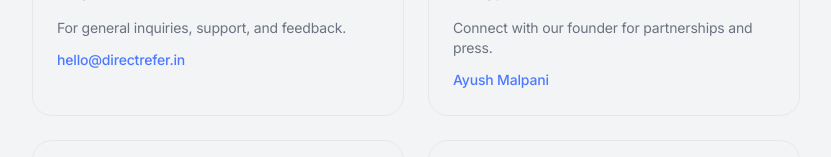
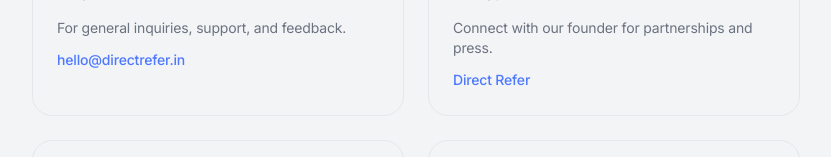
Before and after one commit to ayushmalpani1712/directrefer, a React (Vite) app: page /contact in a window 1280 px wide. Shown: the part 331-488 px from the top of the page, without its empty margins (224-1055 px from the left). Built offline with nearby package versions, Linux system fonts and the light colour scheme; no server answers.

Commit message:
feat: update LinkedIn to official Direct Refer page across all pages

```diff
--- a/src/components/layout.tsx
+++ b/src/components/layout.tsx
@@ -525,7 +525,7 @@
             <Link to="/cookies" className="hover:text-foreground transition-colors">Cookies</Link>
             <Link to="/contact" className="hover:text-foreground transition-colors">Contact</Link>
             <span className="hidden sm:inline">·</span>
-            <a href="https://linkedin.com/in/ayushmalpani" target="_blank" rel="noopener noreferrer" className="hover:text-foreground underline underline-offset-2">Ayush Malpani</a>
+            <a href="https://linkedin.com/in/direct-refer" target="_blank" rel="noopener noreferrer" className="hover:text-foreground underline underline-offset-2">LinkedIn</a>
           </div>
         </footer>
         <FAB />
--- a/src/pages/About.tsx
+++ b/src/pages/About.tsx
@@ -93,7 +93,7 @@
             <div>
               <p className="font-semibold text-foreground">Ayush Malpani</p>
               <p className="text-sm text-muted-foreground">Founder & Developer</p>
-              <a href="https://linkedin.com/in/ayushmalpani" target="_blank" rel="noopener noreferrer" className="mt-1 inline-flex items-center gap-1 text-sm text-primary hover:underline">
+              <a href="https://linkedin.com/in/direct-refer" target="_blank" rel="noopener noreferrer" className="mt-1 inline-flex items-center gap-1 text-sm text-primary hover:underline">
                 <Linkedin className="h-3.5 w-3.5" /> LinkedIn
               </a>
             </div>
--- a/src/pages/Contact.tsx
+++ b/src/pages/Contact.tsx
@@ -34,9 +34,9 @@
             </div>
             <h3 className="font-semibold text-foreground">LinkedIn</h3>
             <p className="text-sm text-muted-foreground">Connect with our founder for partnerships and press.</p>
-            <a href="https://linkedin.com/in/ayushmalpani" target="_blank" rel="noopener noreferrer" className="inline-flex items-center gap-1.5 text-sm font-medium text-primary hover:underline">
-              Ayush Malpani
-            </a>
+              <a href="https://linkedin.com/in/direct-refer" target="_blank" rel="noopener noreferrer" className="inline-flex items-center gap-1.5 text-sm font-medium text-primary hover:underline">
+                Direct Refer
+              </a>
           </div>
 
           <div className="rounded-xl border border-border p-6 space-y-3">
--- a/src/pages/Landing.tsx
+++ b/src/pages/Landing.tsx
@@ -404,7 +404,7 @@
                     I built Direct Refer because I was tired of cold-applying into the void. Referrals changed my career trajectory — and I want to make that accessible to everyone. This platform exists to help job seekers connect with verified insiders who can open doors.
                   </p>
                   <div className="mt-4 flex items-center justify-center gap-3 sm:justify-start">
-                    <a href="https://linkedin.com/in/ayushmalpani" target="_blank" rel="noopener noreferrer" className="inline-flex items-center gap-2 rounded-full border border-border bg-muted/50 px-4 py-2 text-sm font-medium text-muted-foreground transition-colors hover:border-primary/30 hover:text-foreground">
+                    <a href="https://linkedin.com/in/direct-refer" target="_blank" rel="noopener noreferrer" className="inline-flex items-center gap-2 rounded-full border border-border bg-muted/50 px-4 py-2 text-sm font-medium text-muted-foreground transition-colors hover:border-primary/30 hover:text-foreground">
                       <Linkedin className="h-4 w-4" /> LinkedIn
                     </a>
                     <a href="mailto:hello@directrefer.in" className="inline-flex items-center gap-2 rounded-full border border-border bg-muted/50 px-4 py-2 text-sm font-medium text-muted-foreground transition-colors hover:border-primary/30 hover:text-foreground">
@@ -444,7 +444,7 @@
               <Logo />
               <p className="max-w-xs text-center text-xs text-muted-foreground sm:text-left">The referral platform that connects job seekers with verified professionals.</p>
               <div className="flex items-center gap-3">
-                <a href="https://linkedin.com/in/ayushmalpani" target="_blank" rel="noopener noreferrer" className="flex h-8 w-8 items-center justify-center rounded-full border border-border text-muted-foreground transition-colors hover:border-primary/30 hover:text-foreground" aria-label="LinkedIn">
+                <a href="https://linkedin.com/in/direct-refer" target="_blank" rel="noopener noreferrer" className="flex h-8 w-8 items-center justify-center rounded-full border border-border text-muted-foreground transition-colors hover:border-primary/30 hover:text-foreground" aria-label="LinkedIn">
                   <Linkedin className="h-4 w-4" />
                 </a>
                 <a href="mailto:hello@directrefer.in" className="flex h-8 w-8 items-center justify-center rounded-full border border-border text-muted-foreground transition-colors hover:border-primary/30 hover:text-foreground" aria-label="Email">
```
